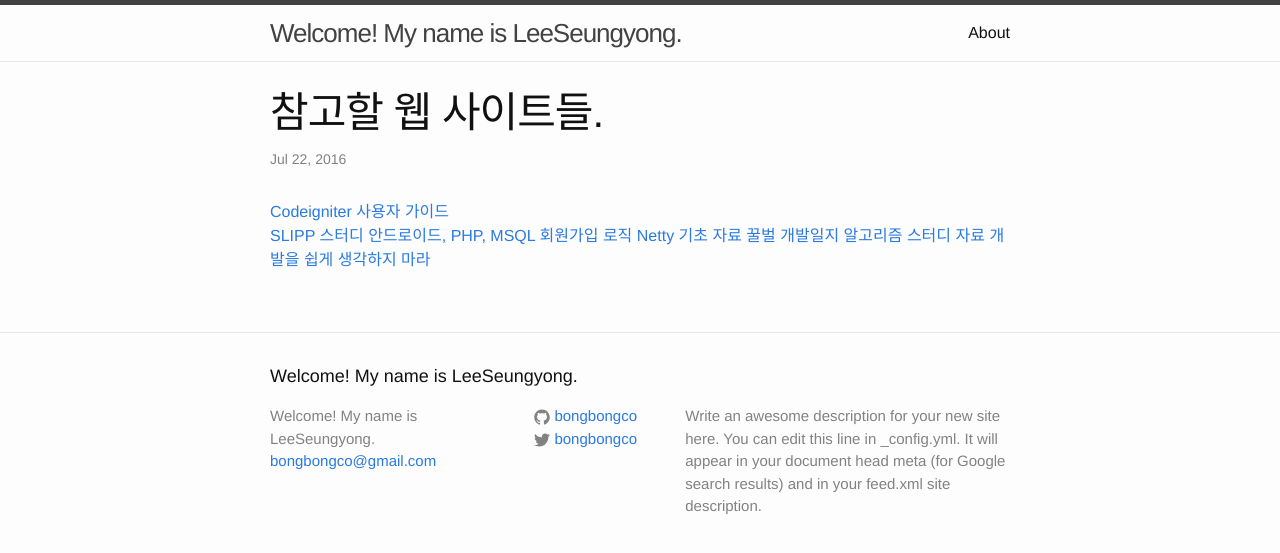
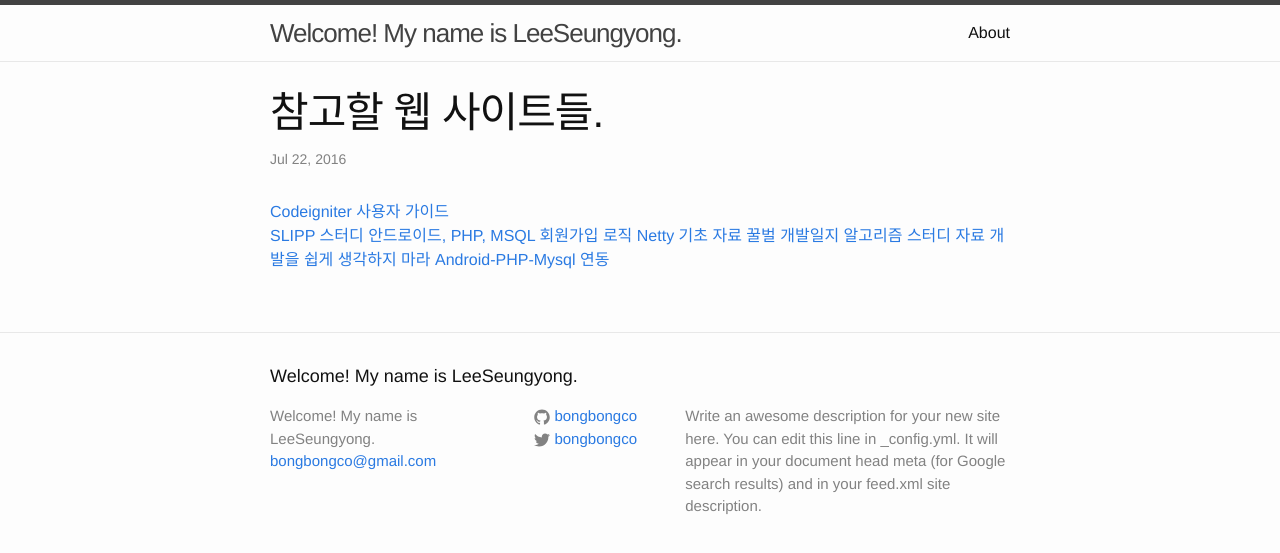
Before and after one commit to LktProgrammer/bongbongco.github.io, a Jekyll site: the page built from _posts/2016-07-22-Website-List.markdown, in a window 1280 px wide. Shown: the top 553 px of the page. Built offline with Jekyll 4.4.1, drawn with Linux system fonts in a browser that asks for light colours.

Commit message:
Updated Website List

```diff
--- a/_posts/2016-07-22-Website-List.markdown
+++ b/_posts/2016-07-22-Website-List.markdown
@@ -10,3 +10,4 @@ title: 참고할 웹 사이트들.
 [꿀벌 개발일지](http://ohgyun.com/)
 [알고리즘 스터디 자료](http://d2.naver.com/news/4850628)
 [개발을 쉽게 생각하지 마라](http://itmir.tistory.com/172)
+[Android-PHP-Mysql 연동](http://cholol.tistory.com/162)
```
